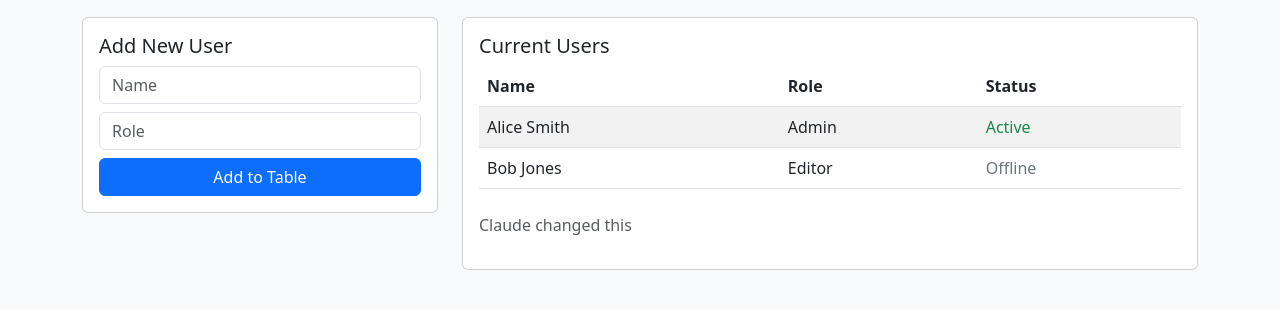
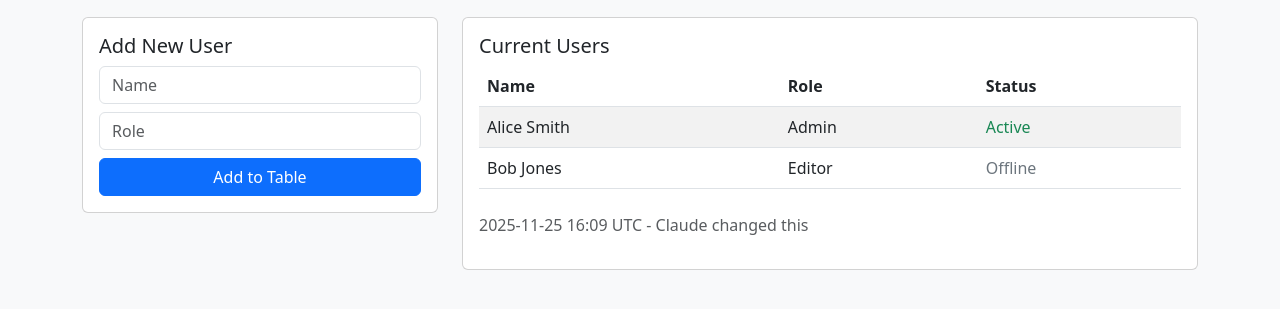
Before and after one commit to joaogposantos/client-app-demo, a plain HTML site: page index.html in a window 1280 px wide. Shown: the part 63-372 px from the top of the page. Drawn offline with nearby package versions, Linux system fonts and the light colour scheme.

Commit message:
Add timestamp to label

```diff
--- a/index.html
+++ b/index.html
@@ -76,7 +76,7 @@
                 </tr>
               </tbody>
             </table>
-            <p class="text-muted mt-2">Claude changed this</p>
+            <p class="text-muted mt-2">2025-11-25 16:09 UTC - Claude changed this</p>
           </div>
         </div>
       </div>
```
